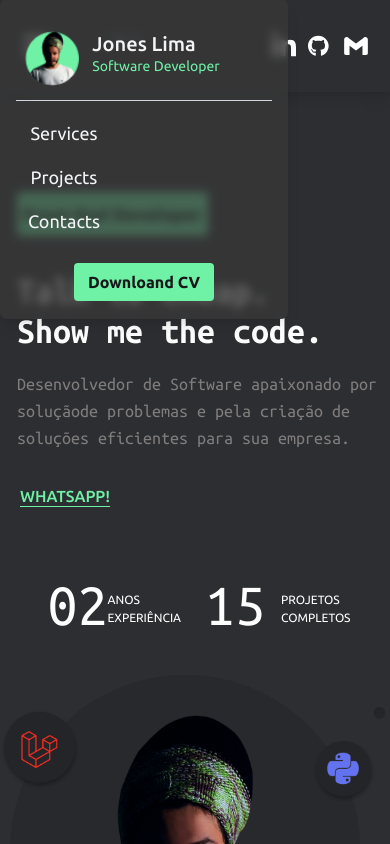
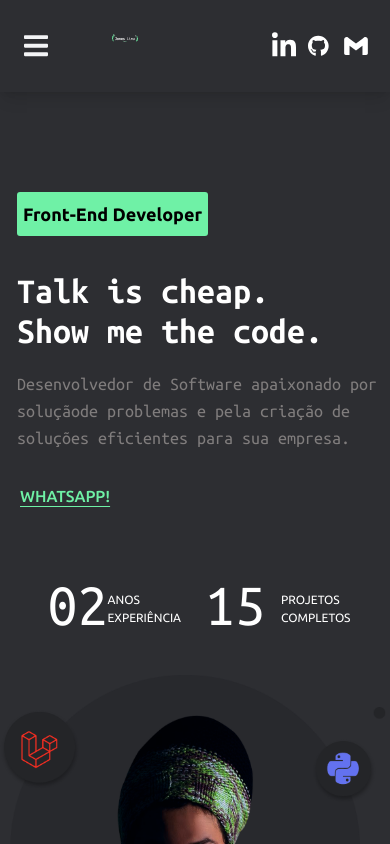
Before and after one commit to jonesrasta/jones-portifoilo, a Vue app: page / in a window 390 px wide. Shown: the top 844 px of the page. Built offline with nearby package versions, Linux system fonts and the light colour scheme; what tw-elements would draw is missing.

Commit message:
Nav ajustes

```diff
--- a/src/components/Home/Nav/Navbar.vue
+++ b/src/components/Home/Nav/Navbar.vue
@@ -118,7 +118,7 @@ export default {
     </div>
   </div>
   <div
-    class="nav-mobile md:hidden absolute py-8 justify-between items-center text-gray-100 hover:text-gray-100 focus:text-gray-700 shadow-lg"
+    class="nav-mobile hidden absolute py-8 justify-between items-center text-gray-100 hover:text-gray-100 focus:text-gray-700 shadow-lg"
   >
     <div class="text-center">
       <img
```
